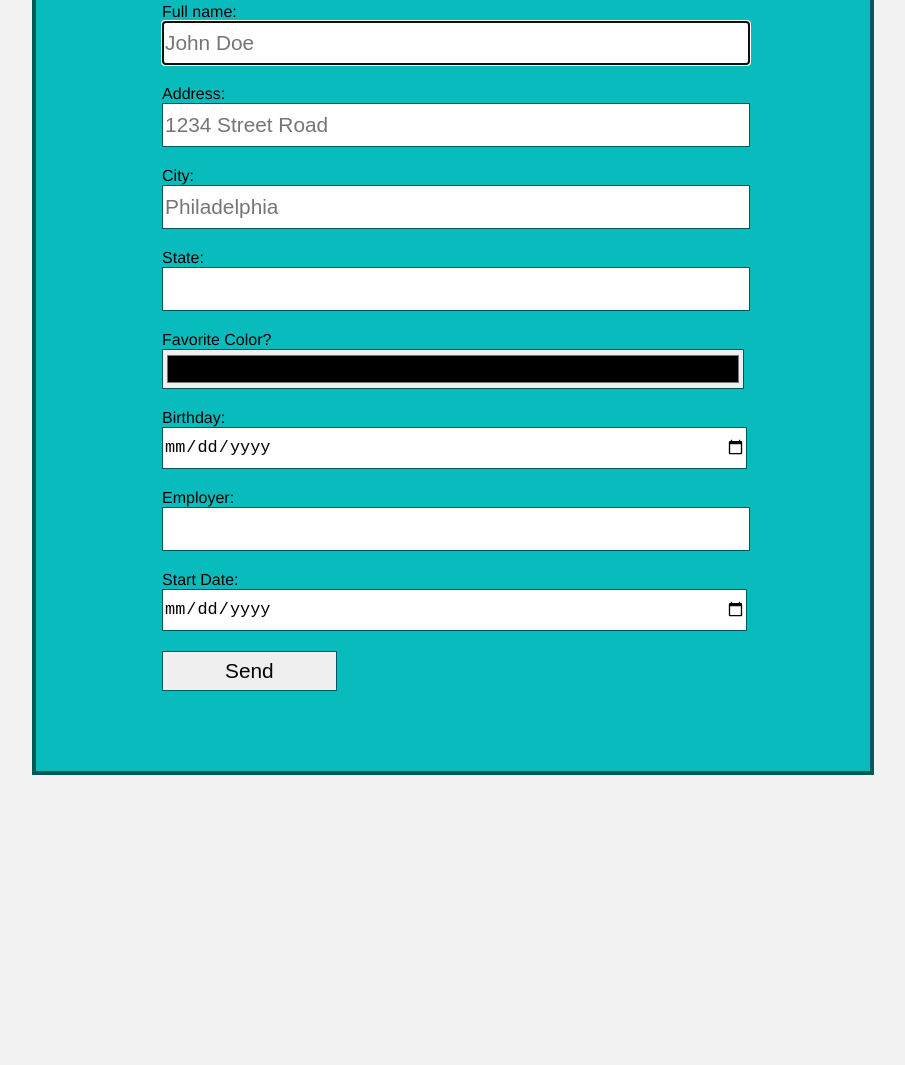
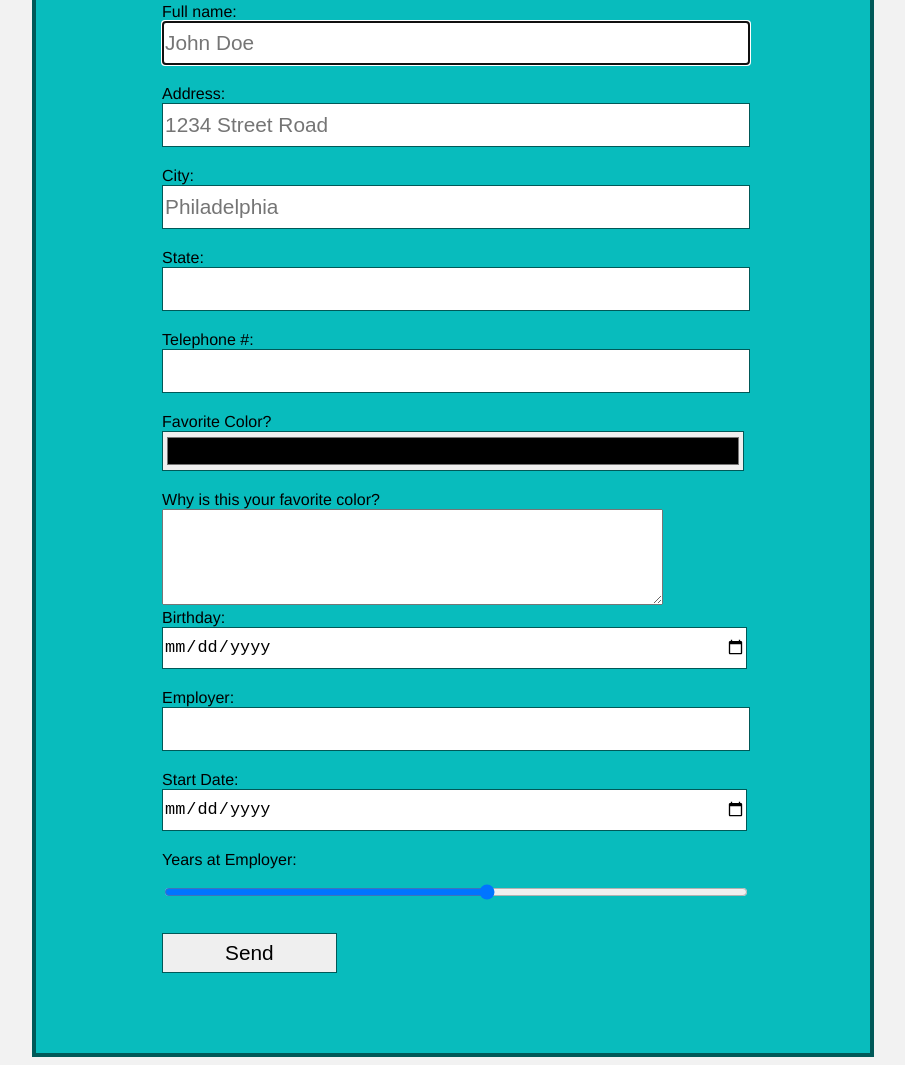
Before and after one commit to UbuntuJohn/DWS2, a plain HTML site: page B7/index.html in a window 1280 px wide. Shown: the part 141-1206 px from the top of the page, without its empty margins (187-1092 px from the left). Before the commit the page ends 924 px from the top, so only its background shows below. Drawn offline with Linux system fonts and the light colour scheme.

Commit message:
New form fields

```diff
--- a/B7/index.html
+++ b/B7/index.html
@@ -81,8 +81,17 @@
 		</datalist>
 	</div>
 	<div>
+		<label for='telephone'>Telephone #:</label>
+		<input type='tel' name='telephone' maxlength='30' required />
+	</div>
+	<div>
 		<label for='favorite_color' required>Favorite Color?</label>
 		<input type='color' maxlength='30' name='favorite_color' />
+	</div>
+	<div>
+		<label for='favorite_color_white'>Why is this your favorite color?</label>
+		<textarea cols='60' rows='6' required></textarea>
+	</div>
 	<div>
 		<label for='birthday'>Birthday: </label>
 		<input type='date' maxlength='30' name='dob' required/>
@@ -95,7 +104,10 @@
 		<label for='start_date'>Start Date:</label>
 		<input type='date' maxlength='30' name='start_date' required/>
 	</div>
-	<div></div>
+	<div>
+		<label for='years_at_employer'>Years at Employer:</label>
+		<input type='range' name='years_at_employer' min='1' max='10' />
+	</div>
 	<div></div>
 	<div></div>
 	<div><input type='submit' value='Send'></div>
```
